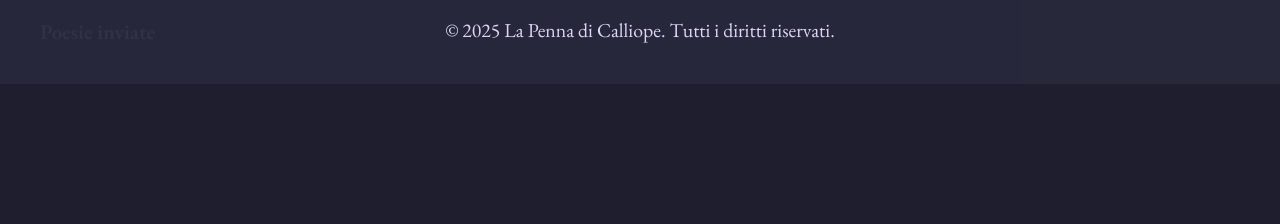
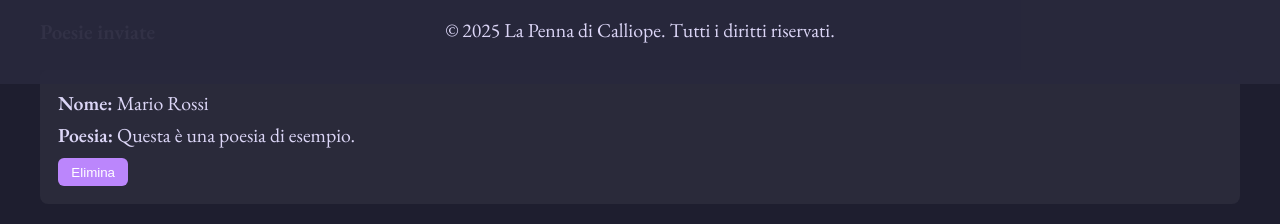
Before and after one commit to chiaramgl/lapennadicalliopeweb, a website: page poesie.html in a window 1280 px wide. Shown: the part 716-940 px from the top of the page. Drawn offline with nearby package versions, Linux system fonts and the light colour scheme.

Commit message:
Update poesie.html

```diff
--- a/poesie.html
+++ b/poesie.html
@@ -186,6 +186,31 @@
             background-color: #9b57e4;
         }
 
+        .poesia-item {
+            background-color: #2a2a3a;
+            border-radius: 8px;
+            padding: 1em;
+            margin-bottom: 1em;
+        }
+
+        .poesia-item p {
+            margin: 0;
+        }
+
+        .poesia-item button {
+            background-color: #bb86fc;
+            border: none;
+            color: #fff;
+            padding: 0.5em 1em;
+            border-radius: 6px;
+            cursor: pointer;
+            margin-top: 0.5em;
+        }
+
+        .poesia-item button:hover {
+            background-color: #9b57e4;
+        }
+
         /* Media Queries per dispositivi mobili */
         @media (max-width: 768px) {
             .site-title {
@@ -290,6 +315,12 @@
             <h3>Poesie inviate</h3>
             <div id="poesie-list">
                 <!-- Qui verranno caricate le poesie inviate dal backend -->
+                <div class="poesia-item">
+                    <p><strong>Nome:</strong> Mario Rossi</p>
+                    <p><strong>Poesia:</strong> Questa è una poesia di esempio.</p>
+                    <button>Elimina</button>
+                </div>
+                <!-- Esempio di poesia inviata -->
             </div>
         </section>
     </main>
```
